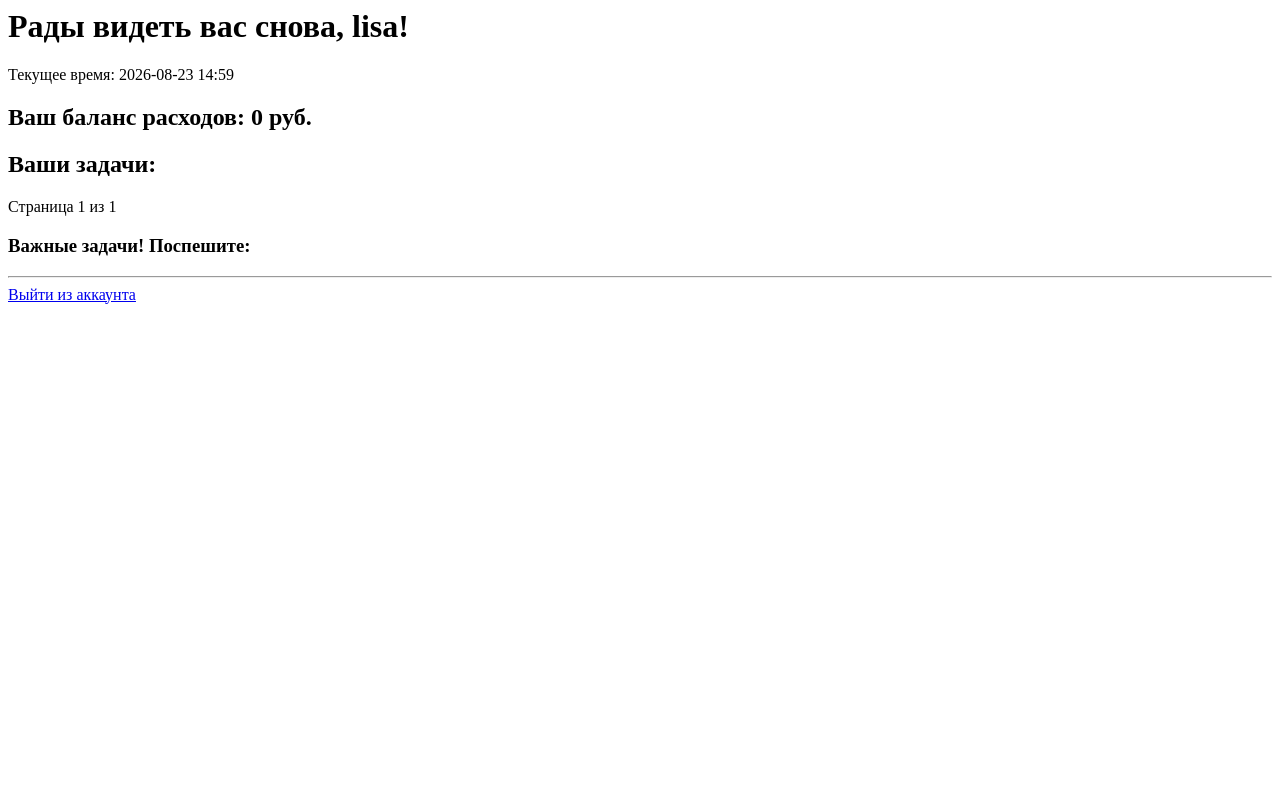
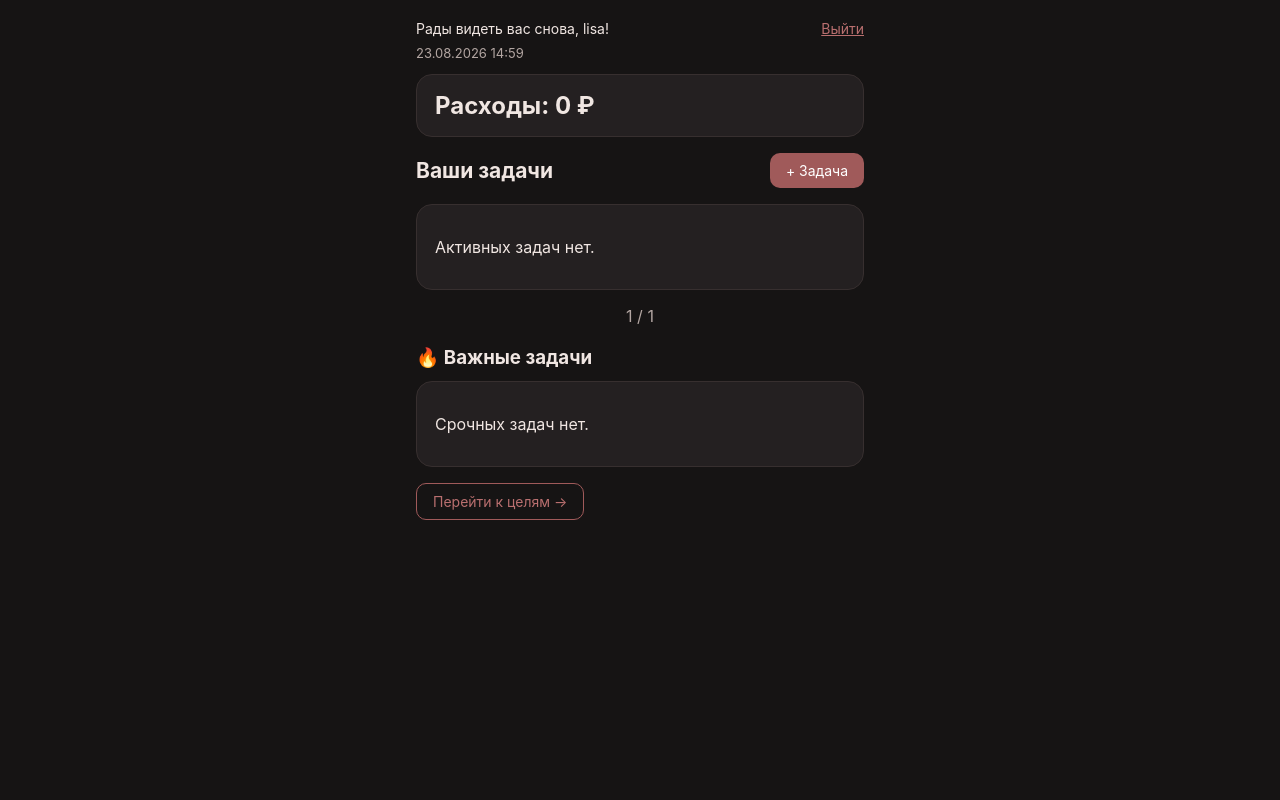
Before and after one commit to lissamelissa/web-4-sem, a Django app: page /dashboard/1/ in a window 1280 px wide. Run offline with Django 5.2, Linux system fonts and the light colour scheme; data comes from the database, SQL or seed files in the repository; both versions use the stored data as it was after the commit; data that the repository does not hold is empty.

Commit message:
django 2

```diff
--- a/planify/settings.py
+++ b/planify/settings.py
@@ -38,10 +38,12 @@ INSTALLED_APPS = [
     'django.contrib.messages',
     'django.contrib.staticfiles',
     'plapp',
+    'debug_toolbar',
 ]
 
 MIDDLEWARE = [
     'django.middleware.security.SecurityMiddleware',
+    'debug_toolbar.middleware.DebugToolbarMiddleware',
     'django.contrib.sessions.middleware.SessionMiddleware',
     'django.middleware.common.CommonMiddleware',
     'django.middleware.csrf.CsrfViewMiddleware',
@@ -119,3 +121,7 @@ STATIC_URL = 'static/'
 
 MEDIA_URL = '/media/'
 MEDIA_ROOT = BASE_DIR / 'media'
+
+INTERNAL_IPS = [
+    '127.0.0.1',
+]
--- a/planify/urls.py
+++ b/planify/urls.py
@@ -16,9 +16,14 @@ Including another URLconf
 """
 from django.contrib import admin
 from django.urls import path, include
+from django.conf import settings
+from django.conf.urls.static import static
 
 urlpatterns = [
     path('admin/', admin.site.urls),
     # Все запросы (пустой префикс '') перенаправляются в urls.py вашего приложения plapp
     path('', include('plapp.urls')),
+    path('__debug__/', include('debug_toolbar.urls')),
 ]
+if settings.DEBUG:
+    urlpatterns += static(settings.MEDIA_URL, document_root=settings.MEDIA_ROOT)
--- /dev/null
+++ b/plapp/templates/base.html
@@ -0,0 +1,84 @@
+<!DOCTYPE html>
+<html lang="ru">
+<head>
+    <meta charset="UTF-8">
+    <meta name="viewport" content="width=device-width, initial-scale=1.0">
+    <title>{% block title %}Planify{% endblock %}</title>
+    <style>
+        :root {
+            --bg: #161414;
+            --card: #242021;
+            --card-border: #372f2f;
+            --accent: #a05a5a;
+            --accent-hover: #b96f6f;
+            --text: #f0e6e2;
+            --text-dim: #b3a6a2;
+            --danger: #8b3a3a;
+        }
+        * { box-sizing: border-box; }
+        body {
+            margin: 0;
+            font-family: -apple-system, "Segoe UI", Roboto, sans-serif;
+            background: var(--bg);
+            color: var(--text);
+            padding-bottom: 60px;
+        }
+        .container { max-width: 480px; margin: 0 auto; padding: 20px 16px; }
+        .card {
+            background: var(--card);
+            border: 1px solid var(--card-border);
+            border-radius: 16px;
+            padding: 16px 18px;
+            margin-bottom: 16px;
+        }
+        h1, h2, h3 { margin: 0 0 12px; }
+        a { color: var(--accent-hover); }
+        .btn {
+            display: inline-block;
+            background: var(--accent);
+            color: #fff;
+            border: none;
+            border-radius: 10px;
+            padding: 9px 16px;
+            font-size: 14px;
+            cursor: pointer;
+            text-decoration: none;
+        }
+        .btn:hover { background: var(--accent-hover); }
+        .btn-danger { background: var(--danger); }
+        .btn-outline { background: transparent; border: 1px solid var(--accent); color: var(--accent-hover); }
+        .form-input, .form-textarea, .form-select,
+        input[type=text], input[type=password], input[type=email],
+        input[type=date], input[type=number], select, textarea {
+            width: 100%;
+            background: #1c1919;
+            border: 1px solid var(--card-border);
+            border-radius: 8px;
+            padding: 9px 12px;
+            color: var(--text);
+            margin-bottom: 12px;
+            font-size: 14px;
+        }
+        label { display: block; font-size: 13px; color: var(--text-dim); margin-bottom: 4px; }
+        .task-row { display: flex; justify-content: space-between; align-items: center; padding: 10px 0; border-bottom: 1px solid var(--card-border); gap: 10px; }
+        .task-row:last-child { border-bottom: none; }
+        .progress-bar { background: #1c1919; border-radius: 6px; height: 8px; overflow: hidden; margin: 6px 0; }
+        .progress-bar-fill { background: var(--accent); height: 100%; }
+        .actions { display: flex; gap: 8px; margin-top: 12px; flex-wrap: wrap; }
+        .messages { list-style: none; padding: 0; }
+        .messages li { background: var(--card); border-left: 3px solid var(--accent); padding: 8px 12px; border-radius: 6px; margin-bottom: 8px; font-size: 14px; }
+        .nav-top { display: flex; justify-content: space-between; align-items: center; margin-bottom: 16px; font-size: 14px; gap: 10px; }
+        .tag { color: var(--text-dim); font-size: 12px; margin-right: 6px; }
+    </style>
+</head>
+<body>
+    <div class="container">
+        {% if messages %}
+            <ul class="messages">
+                {% for message in messages %}<li>{{ message }}</li>{% endfor %}
+            </ul>
+        {% endif %}
+        {% block content %}{% endblock %}
+    </div>
+</body>
+</html>
--- a/plapp/templates/dashboard.html
+++ b/plapp/templates/dashboard.html
@@ -1,43 +1,53 @@
+{% extends 'base.html' %}
 {% load planning_tags %}
+{% block title %}Дашборд{% endblock %}
+{% block content %}
+    <div class="nav-top">
+        <span>{% welcome_user %}</span>
+        <a href="{% url 'logout' %}">Выйти</a>
+    </div>
+    <p style="color: var(--text-dim); font-size:13px; margin-top:-8px;">
+        {% current_time_str "%d.%m.%Y %H:%M" %}
+    </p>
 
-<html>
-<head><title>Дашборд хаба</title></head>
-<body>
-    <h1>{% welcome_user %}</h1>
-    <p>Текущее время: {% current_time_str "%Y-%m-%d %H:%M" %}</p>
-
-    <h2>Ваш баланс расходов: {{ total_expenses }} руб.</h2>
-
-    <h2>Ваши задачи:</h2>
-    <ul>
-        {% for task in tasks_page %}
-            <li>
-                <strong>{{ task.title|truncatechars:20 }}</strong>
-                (Дедлайн: {{ task.due_date|date:"d.m.Y" }})
-                <a href="{{ task.get_absolute_url }}">Смотреть</a>
-            </li>
-        {% endfor %}
-    </ul>
-
-    <div class="pagination">
-        {% if tasks_page.has_previous %}
-            <a href="?page={{ tasks_page.previous_page_number }}">Назад</a>
-        {% endif %}
-        <span>Страница {{ tasks_page.number }} из {{ tasks_page.paginator.num_pages }}</span>
-        {% if tasks_page.has_next %}
-            <a href="?page={{ tasks_page.next_page_number }}">Вперед</a>
-        {% endif %}
+    <div class="card">
+        <h2 style="margin:0;">Расходы: {{ total_expenses }} ₽</h2>
     </div>
 
-    <h3>Важные задачи! Поспешите:</h3>
-    {% get_high_priority_tasks current_user as hot_tasks %}
-    <ul>
+    <div class="nav-top">
+        <h2 style="margin:0;">Ваши задачи</h2>
+        <a href="{% url 'task_create' user_id=current_user.id %}" class="btn">+ Задача</a>
+    </div>
+
+    <div class="card">
+        {% for task in tasks_page %}
+            <div class="task-row">
+                <div>
+                    <strong>{{ task.title|truncatechars:20 }}</strong><br>
+                    <span class="tag">до {{ task.due_date|date:"d.m.Y" }}</span>
+                </div>
+                <a href="{{ task.get_absolute_url }}" class="btn btn-outline">Открыть</a>
+            </div>
+        {% empty %}
+            <p>Активных задач нет.</p>
+        {% endfor %}
+    </div>
+
+    <div style="text-align:center; margin-bottom:20px;">
+        {% if tasks_page.has_previous %}<a href="?page={{ tasks_page.previous_page_number }}">← Назад</a>{% endif %}
+        <span style="margin: 0 8px; color: var(--text-dim);">{{ tasks_page.number }} / {{ tasks_page.paginator.num_pages }}</span>
+        {% if tasks_page.has_next %}<a href="?page={{ tasks_page.next_page_number }}">Вперёд →</a>{% endif %}
+    </div>
+
+    <h3>🔥 Важные задачи</h3>
+    <div class="card">
+        {% get_high_priority_tasks current_user as hot_tasks %}
         {% for t in hot_tasks %}
-            <li>🔥 {{ t.title }}</li>
+            <div class="task-row"><span>{{ t.title }}</span></div>
+        {% empty %}
+            <p>Срочных задач нет.</p>
         {% endfor %}
-    </ul>
+    </div>
 
-    <hr>
-    <a href="{% url 'logout' %}">Выйти из аккаунта</a>
-</body>
-</html>
+    <a href="{% url 'goals_list' user_id=current_user.id %}" class="btn btn-outline">Перейти к целям →</a>
+{% endblock %}
--- a/plapp/urls.py
+++ b/plapp/urls.py
@@ -1,20 +1,25 @@
-# planning/urls.py
+# plapp/urls.py
 from django.urls import path
 from . import views
-from django.conf import settings
-from django.conf.urls.static import static
 
 urlpatterns = [
-    # Главный дашборд (требует ID пользователя, например: /dashboard/1/)
+    # Главный дашборд
     path('dashboard/<int:user_id>/', views.dashboard_view, name='dashboard'),
+    path('', views.home_view, name='home'),
+    # Задачи
+    path('task/<int:pk>/', views.task_detail_view, name='task_detail'),
+    path('task/add/<int:user_id>/', views.task_create_view, name='task_create'),
+    path('task/<int:pk>/edit/', views.task_edit_view, name='task_edit'),
+    path('task/<int:pk>/delete/', views.task_delete_view, name='task_delete'),
 
-    # Детальная страница задачи (используется в get_absolute_url, например: /task/5/)
-    path('task/<int:pk>/', views.task_detail_view, name='task_detail'),
+    # Цели
+    path('goals/<int:user_id>/', views.goals_list_view, name='goals_list'),
+    path('goals/add/<int:user_id>/', views.goal_create_view, name='goal_create'),
+    path('goals/<int:pk>/edit/', views.goal_edit_view, name='goal_edit'),
+    path('goals/<int:pk>/delete/', views.goal_delete_view, name='goal_delete'),
 
     # Авторизация и регистрация
     path('register/', views.register_view, name='register'),
     path('login/', views.login_view, name='login'),
     path('logout/', views.logout_view, name='logout'),
 ]
-if settings.DEBUG:
-    urlpatterns += static(settings.MEDIA_URL, document_root=settings.MEDIA_ROOT)
--- a/plapp/views.py
+++ b/plapp/views.py
@@ -5,10 +5,13 @@ from django.utils import timezone
 from django.db.models import Sum
 from django.core.paginator import Paginator, EmptyPage, PageNotAnInteger
 from django.contrib import messages
-from .models import user, tasks, finances  #  кастомные модели
 from django.contrib.auth.hashers import make_password, check_password
 
-# --- КАСТОМНЫЕ ФОРМЫ ДЛЯ ТВОЕЙ МОДЕЛИ user ---
+from .models import user, tasks, finances, goals, task_categories, goal_categories
+from .forms import TaskForm, GoalForm
+
+
+# --- ФОРМЫ АВТОРИЗАЦИИ (модель user — своя, не AbstractUser, поэтому формы простые) ---
 class MyRegisterForm(forms.ModelForm):
     password = forms.CharField(widget=forms.PasswordInput, label="Пароль")
 
@@ -22,17 +25,14 @@ class MyLoginForm(forms.Form):
     password = forms.CharField(widget=forms.PasswordInput, label="Пароль")
 
 
-# --- ИСПРАВЛЕННЫЕ КОНТРОЛЛЕРЫ АВТОРИЗАЦИИ ---
+# --- АВТОРИЗАЦИЯ / РЕГИСТРАЦИЯ ---
 def register_view(request):
     if request.method == 'POST':
         form = MyRegisterForm(request.POST)
         if form.is_valid():
-            # Сохраняем в ТВОЮ таблицу user
             new_user = form.save(commit=False)
             new_user.password_hash = make_password(form.cleaned_data['password'])
             new_user.save()
-
-            # Запоминаем пользователя в сессии
             request.session['custom_user_id'] = new_user.id
             return redirect('dashboard', user_id=new_user.id)
     else:
@@ -65,14 +65,12 @@ def logout_view(request):
     return redirect('login')
 
 
-# --- ИСПРАВЛЕННЫЙ ДАШБОРД ---
+# --- ДАШБОРД ---
 def dashboard_view(request, user_id):
-    # Получаем объект ИМЕННО ТВОЕЙ модели user
     current_custom_user = get_object_or_404(user, id=user_id)
 
-    # Чтобы Django не ругался на типы данных, передаем в фильтры сам объект current_custom_user
     hot_work_tasks = tasks.objects.filter(
-        user_id=current_custom_user,  # Передаем объект, а не цифру
+        user_id=current_custom_user,
         due_date__lte=timezone.now().date(),
         category_id__name='Работа'
     ).exclude(status='completed').order_by('priority')
@@ -82,7 +80,11 @@ def dashboard_view(request, user_id):
         category__type='expense'
     ).aggregate(total=Sum('amount'))['total'] or 0
 
-    all_active_tasks = tasks.active_objects.filter(user_id=current_custom_user)
+    # Пункт 8 (select_related): список задач дашборда обращается к category_id
+    # в шаблоне — тянем категорию сразу JOIN'ом, а не N+1 запросами.
+    all_active_tasks = tasks.active_objects.filter(
+        user_id=current_custom_user
+    ).select_related('category_id')
 
     paginator = Paginator(all_active_tasks, 5)
     page = request.GET.get('page')
@@ -93,7 +95,6 @@ def dashboard_view(request, user_id):
     except EmptyPage:
         tasks_page = paginator.page(paginator.num_pages)
 
-    # Передаем нашего кастомного юзера в шаблон как 'current_user'
     context = {
         'current_user': current_custom_user,
         'hot_tasks': hot_work_tasks,
@@ -104,5 +105,113 @@ def dashboard_view(request, user_id):
 
 
 def task_detail_view(request, pk):
+    # select_related на одиночном объекте — тоже валидный и более наглядный
+    # пример: без него task.user_id и task.category_id в шаблоне дали бы
+    # два лишних запроса к БД.
+    task = get_object_or_404(
+        tasks.objects.select_related('user_id', 'category_id'),
+        pk=pk
+    )
+    return render(request, 'task_details.html', {'task': task})
+
+
+# --- CRUD ЗАДАЧ (пункт 1) ---
+def task_create_view(request, user_id):
+    current_user = get_object_or_404(user, id=user_id)
+    if request.method == 'POST':
+        form = TaskForm(request.POST, request.FILES)
+        if form.is_valid():
+            task = form.save(commit=False)
+            task.user_id = current_user
+            task.save()
+            messages.success(request, "Задача создана.")
+            return redirect('dashboard', user_id=current_user.id)
+    else:
+        form = TaskForm()
+    return render(request, 'task_form.html', {'form': form, 'current_user': current_user, 'mode': 'create'})
+
+
+def task_edit_view(request, pk):
     task = get_object_or_404(tasks, pk=pk)
-    return render(request, 'task_details.html', {'task': task})
+    if request.method == 'POST':
+        form = TaskForm(request.POST, request.FILES, instance=task)
+        if form.is_valid():
+            task = form.save()
+            messages.success(request, "Задача обновлена.")
+            return redirect('task_detail', pk=task.pk)
+    else:
+        form = TaskForm(instance=task)
+    return render(request, 'task_form.html', {'form': form, 'current_user': task.user_id, 'mode': 'edit'})
+
+
+def task_delete_view(request, pk):
+    task = get_object_or_404(tasks, pk=pk)
+    owner_id = task.user_id.id
+    if request.method == 'POST':
+        task.delete()
+        messages.success(request, "Задача удалена.")
+        return redirect('dashboard', user_id=owner_id)
+    return render(request, 'task_confirm_delete.html', {'task': task})
+
+
+# --- ЦЕЛИ + M2M через through (пункт 7) ---
+def goals_list_view(request, user_id):
+    current_user = get_object_or_404(user, id=user_id)
+    # Пункт 9 (prefetch_related): у каждой цели своя выборка категорий (M2M).
+    # Без prefetch_related шаблон дал бы отдельный запрос на goal.categories.all
+    # для КАЖДОЙ цели в списке — классический N+1.
+    user_goals = goals.objects.filter(user=current_user).prefetch_related('categories').order_by('-created_at')
+    return render(request, 'goals_list.html', {'goals': user_goals, 'current_user': current_user})
+
+
+def goal_create_view(request, user_id):
+    current_user = get_object_or_404(user, id=user_id)
+    if request.method == 'POST':
+        form = GoalForm(request.POST)
+        if form.is_valid():
+            goal = form.save(commit=False)
+            goal.user = current_user
+            goal.save()
+            # У through-модели goal_categories есть своё поле (added_at),
+            # поэтому goal.categories.set(...) недоступен напрямую —
+            # создаём связи через саму промежуточную модель.
+            for category in form.cleaned_data['categories']:
+                goal_categories.objects.create(goal=goal, category=category)
+            messages.success(request, "Цель создана.")
+            return redirect('goals_list', user_id=current_user.id)
+    else:
+        form = GoalForm()
+    return render(request, 'goal_form.html', {'form': form, 'current_user': current_user, 'mode': 'create'})
+
+
+def goal_edit_view(request, pk):
+    goal = get_object_or_404(goals, pk=pk)
+    if request.method == 'POST':
+        form = GoalForm(request.POST, instance=goal)
+        if form.is_valid():
+            goal = form.save()
+            goal_categories.objects.filter(goal=goal).delete()
+            for category in form.cleaned_data['categories']:
+                goal_categories.objects.create(goal=goal, category=category)
+            messages.success(request, "Цель обновлена.")
+            return redirect('goals_list', user_id=goal.user_id)
+    else:
+        form = GoalForm(
+            instance=goal,
+            initial={'categories': task_categories.objects.filter(goal_links__goal=goal)}
+        )
+    return render(request, 'goal_form.html', {'form': form, 'current_user': goal.user, 'mode': 'edit'})
+
+def home_view(request):
+    user_id = request.session.get('custom_user_id')
+    if user_id:
+        return redirect('dashboard', user_id=user_id)
+    return redirect('login')
+def goal_delete_view(request, pk):
+    goal = get_object_or_404(goals, pk=pk)
+    owner_id = goal.user_id
+    if request.method == 'POST':
+        goal.delete()
+        messages.success(request, "Цель удалена.")
+        return redirect('goals_list', user_id=owner_id)
+    return render(request, 'goal_confirm_delete.html', {'goal': goal})
```
Also changed, not shown: plapp/admin.py (+9 -4 lines), plapp/forms.py (added, +71 -0 lines), plapp/models.py (+41 -4 lines), plapp/templates/goal_confirm_delete.html (added, +15 -0 lines), plapp/templates/goal_form.html (added, +15 -0 lines), plapp/templates/goals_list.html (added, +38 -0 lines), plapp/templates/login.html (+13 -13 lines), plapp/templates/register.html (+13 -13 lines), plapp/templates/task_confirm_delete.html (added, +15 -0 lines), plapp/templates/task_details.html (+16 -10 lines), plapp/templates/task_form.html (added, +15 -0 lines), db.sqlite3.
